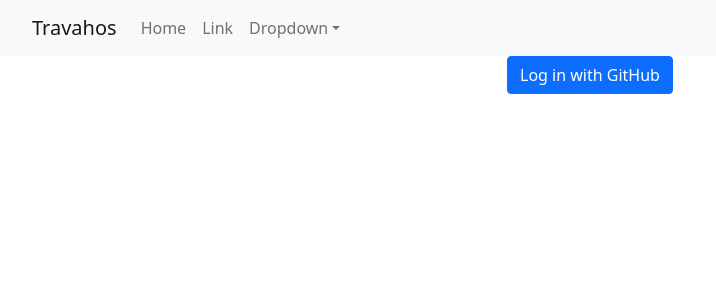
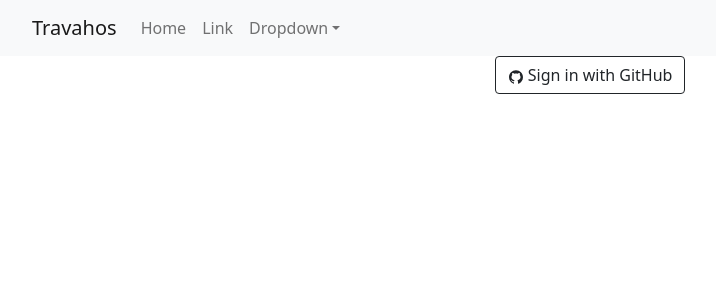
Before and after one commit to lluiscamino/gitjobs, a React (Create React App) app in the folder frontend/: page / in a window 1280 px wide. Shown: the top 300 px of the page, without its empty margins (50-766 px from the left). Built offline with nearby package versions, Linux system fonts and the light colour scheme.

Commit message:
Update GitHub sign in button

```diff
--- a/frontend/package.json
+++ b/frontend/package.json
@@ -14,6 +14,7 @@
     "react": "^18.1.0",
     "react-bootstrap": "^2.3.1",
     "react-dom": "^18.1.0",
+    "react-icons": "^4.3.1",
     "react-scripts": "5.0.1",
     "typescript": "^4.6.4",
     "web-vitals": "^2.1.4"
--- a/frontend/src/GitForm.tsx
+++ b/frontend/src/GitForm.tsx
@@ -1,9 +1,11 @@
 import React from 'react';
-import {Form, Button} from 'react-bootstrap';
-import { FaGithub  } from "react-icons/fa";
+import {Button} from 'react-bootstrap';
+import {AiFillGithub} from "react-icons/ai";
 
 // Form for signing in to github
 export default function GitForm() {
+    const authenticateUrl = 'http://127.0.0.1:8080/githubUser/authenticate';
+
   return (
     <>
     {/* use if we will need to input mail
@@ -20,8 +22,8 @@ export default function GitForm() {
       </Form> */}
 
       {/* call github sign in api */}
-      <Button variant="primary" onClick={() => "http://127.0.0.1:8080/sign-in-github"}>
-        Log in with GitHub
+        <Button variant="outline-dark" onClick={() => window.location.href = authenticateUrl}>
+            <AiFillGithub/> Sign in with GitHub
       </Button>
     </>
   )
```
Also changed, not shown: 1 other file (tests, documents, lock files or other folders).
